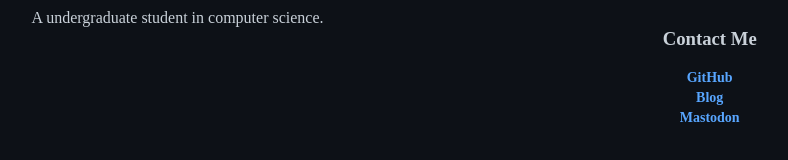
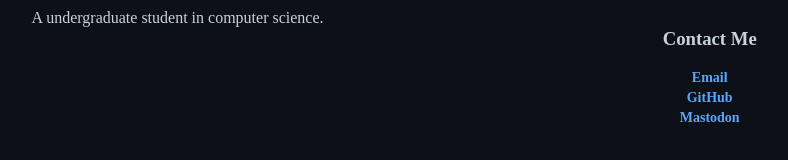
Before and after one commit to Selflocking/Profile, a React (Vite) app: page / in a window 1280 px wide. Shown: the part 136-296 px from the top of the page, without its empty margins (214-1002 px from the left). Built offline with nearby package versions, Linux system fonts and the light colour scheme.

Commit message:
chore: remove blog link

```diff
--- a/src/Content.jsx
+++ b/src/Content.jsx
@@ -4,7 +4,6 @@ import "./Content.css";
 const aboutMe = "A undergraduate student in computer science."
 
 function Button({ text, url }) {
-
     return (
         <a
             className="Button"
@@ -33,8 +32,9 @@ function ContactMe() {
         >
             <h3>Contact Me</h3>
             <div className="Buttons">
+                {/* <Button text="Blog" url="https://blog.yunshu.site" /> */}
+                <Button text="Email" url="mailto:im@yunshu.site" />
                 <Button text="GitHub" url="https://github.com/Selflocking" />
-                <Button text="Blog" url="https://blog.yunshu.site" />
                 <Button text="Mastodon" url="https://o3o.ca/@YunShu" />
             </div>
         </section>
--- a/src/Footer.jsx
+++ b/src/Footer.jsx
@@ -2,9 +2,10 @@ import React from "react"
 import "./Footer.css"
 
 function Footer() {
+    const year = new Date().getUTCFullYear();
     return (
         <footer className="Footer">
-            {"Copyright © 2022 "}
+            {`Copyright © ${year} `}
             <a href='/'>YunShu</a>
             {" · "}
             <a href="https://beian.miit.gov.cn/" target="_blank">冀ICP备2020029697号-1</a>
```
